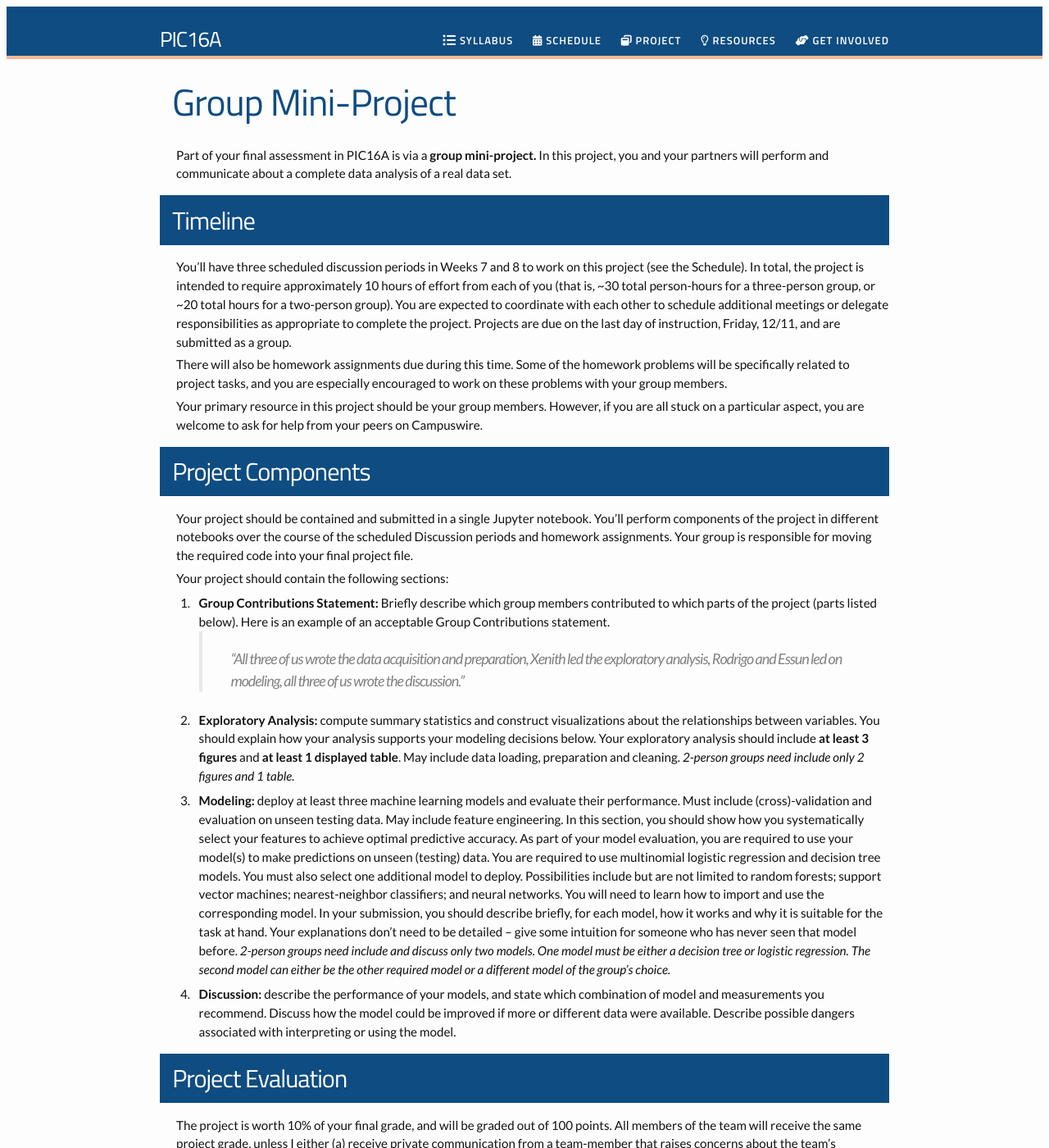
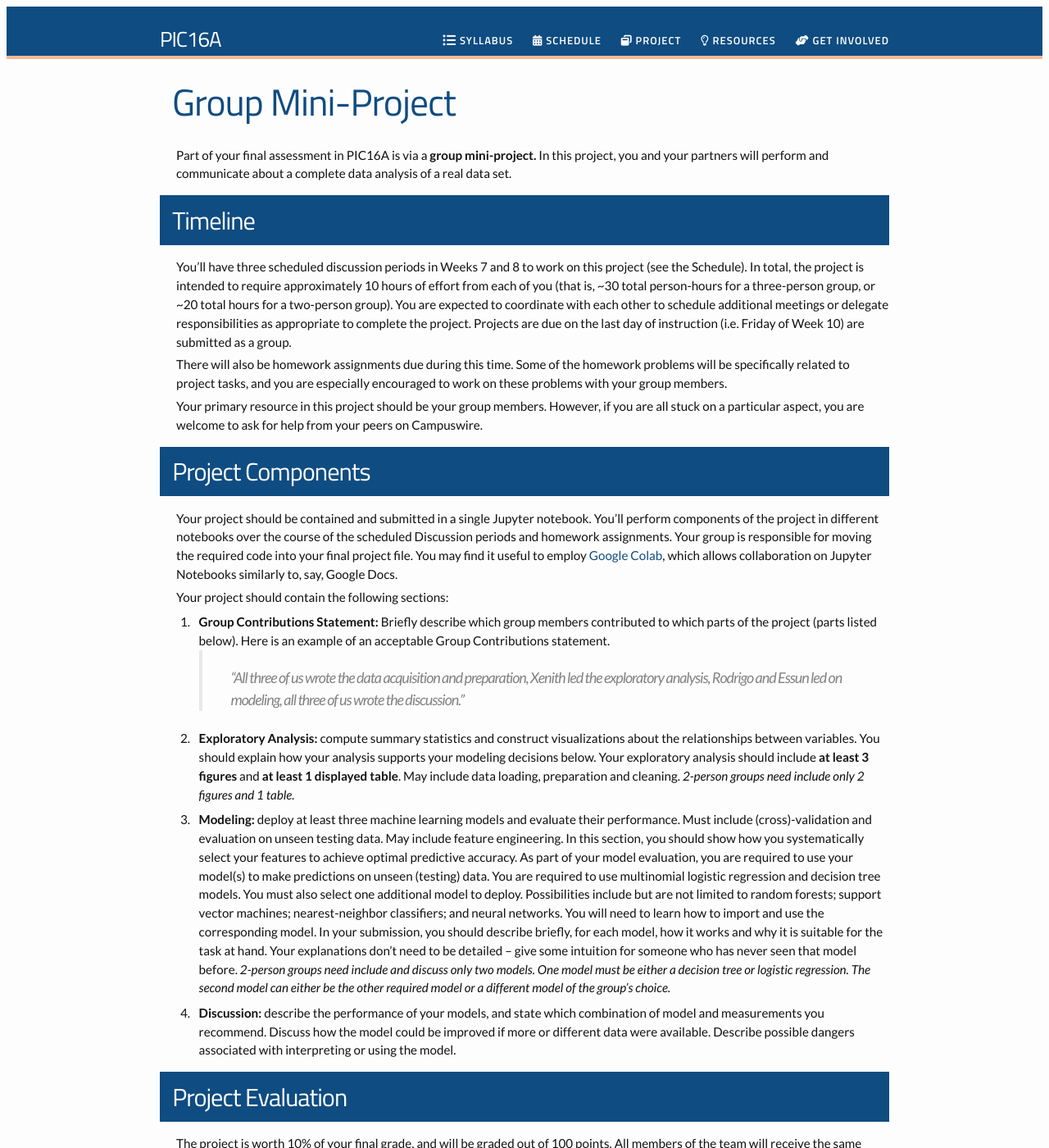
Before and after one commit to PhilChodrow/PIC16A, a Jekyll site: the page built from project.md, in a window 1280 px wide and 1400 px high. Shown: the whole window at 82% size. Built offline with Jekyll 4.4.1, drawn with Linux system fonts in a browser that asks for light colours; nearby versions of some CDN libraries; some of the changed text lies outside the part shown.

Commit message:
project clarifications in various places

```diff
--- a/project.md
+++ b/project.md
@@ -7,7 +7,7 @@
 Part of your final assessment in PIC16A is via a **group mini-project.** In this project, you and your partners will perform and communicate about a complete data analysis of a real data set.
 <div class="fancy-h1"> Timeline </div>
 
-You'll have three scheduled discussion periods in Weeks 7 and 8 to work on this project (see the Schedule). In total, the project is intended to require approximately 10 hours of effort from each of you (that is, ~30 total person-hours for a three-person group, or ~20 total hours for a two-person group). You are expected to coordinate with each other to schedule additional meetings or delegate responsibilities as appropriate to complete the project. Projects are due on the last day of instruction, Friday, 12/11, and are submitted as a group.
+You'll have three scheduled discussion periods in Weeks 7 and 8 to work on this project (see the Schedule). In total, the project is intended to require approximately 10 hours of effort from each of you (that is, ~30 total person-hours for a three-person group, or ~20 total hours for a two-person group). You are expected to coordinate with each other to schedule additional meetings or delegate responsibilities as appropriate to complete the project. Projects are due on the last day of instruction (i.e. Friday of Week 10) are submitted as a group.
 
 There will also be homework assignments due during this time. Some of the homework problems will be specifically related to project tasks, and you are especially encouraged to work on these problems with your group members.
 
@@ -15,7 +15,7 @@
 
 <div class="fancy-h1"> Project Components </div>
 
-Your project should be contained and submitted in a single Jupyter notebook. You'll perform components of the project in different notebooks over the course of the scheduled Discussion periods and homework assignments. Your group is responsible for moving the required code into your final project file.
+Your project should be contained and submitted in a single Jupyter notebook. You'll perform components of the project in different notebooks over the course of the scheduled Discussion periods and homework assignments. Your group is responsible for moving the required code into your final project file. You may find it useful to employ [Google Colab](https://colab.research.google.com/), which allows collaboration on Jupyter Notebooks similarly to, say, Google Docs.
 
 Your project should contain the following sections:
 
@@ -34,7 +34,7 @@
 - 20% for a clear and equitable **Group Contributions** statement.
 - 20% points for **Writing, Documentation, and Style**: Clear expository writing of the analysis, including narrative text walking the reader through the analysis; description of how the models work; docstrings and comments; and a critical discussion in the final section.
 - 20% points for **Exploratory Analysis**: A helpful exploratory analysis, including at least three figures and at least one table that support your decisions in the Modeling section. *2-person groups need include only 2 figures and 1 table.* These figures and tables must be **relevant to your modeling**, and this relevance must be explained in your text.
-- 20% points for **Modeling**: A full modeling pipeline, in which you deploy three or more machine learning models, describe how they work at an intuitive level, train them on data, and systematically evaluate their performance. Your evaluation methods should include both cross-validation to select a candidate model and evaluation on unseen testing data to evaluate its overall predictive power. *2-person groups need include only the two required models.*
+- 20% points for **Modeling**: A full modeling pipeline, in which you deploy three or more machine learning models, describe how they work at an intuitive level, train them on data, and systematically evaluate their performance. Your evaluation methods should include both cross-validation to select the complexity parameters of a candidate model and evaluation on unseen testing data to evaluate its overall predictive power. Finally, you should also supply an analysis of any errors that your model makes; decision regions and confusion matrices are two good ways to approach this. *2-person groups need include only two models.*
 - 20% for **Model Performance**: you should indicate your best model, and demonstrate its predictive accuracy on test data not used to train the model. **Your best model must use no more than 3 features (data columns)**. This component of your score is calculated as `20 x (test accuracy)`. For example, if you achieve 92% accuracy on the test data, then your score for this part is 18.4.
 
 *I will have slightly lower expectations for the writing component for 2-person groups, but not **much** lower.*
```
Also changed, not shown: 2 other files.
